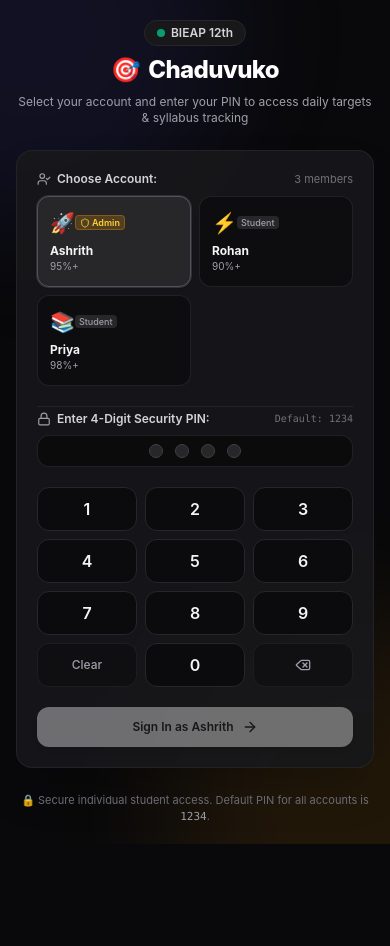
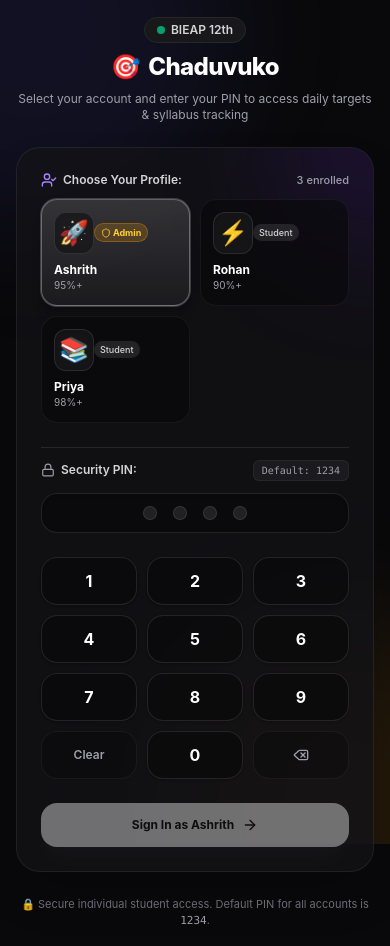
Before and after one commit to ashrith1/chaduvuko, a React (Vite) app in the folder client/: page / in a window 390 px wide. Before the commit the page ends 844 px from the top, so only its background shows below. Built offline with nearby package versions, Linux system fonts and the light colour scheme; no server answers.

Commit message:
feat(ui): modern dark glassmorphism, mobile bottom nav, glowing subject cards (client/src/components/LoginPage.tsx)

```diff
--- a/client/src/components/LoginPage.tsx
+++ b/client/src/components/LoginPage.tsx
@@ -112,17 +112,19 @@ export const LoginPage: React.FC<LoginPageProps> = ({
         </div>
 
         {/* Login Card */}
-        <div className="bg-zinc-900/90 border border-zinc-800/80 rounded-2xl p-5 sm:p-6 shadow-2xl backdrop-blur-md space-y-5">
+        <div className="glass-panel border border-white/10 rounded-3xl p-6 sm:p-7 shadow-2xl space-y-6 relative overflow-hidden">
+          <div className="absolute -top-24 -right-24 w-48 h-48 bg-violet-600/15 rounded-full blur-3xl pointer-events-none" />
+
           {/* Account Selection */}
-          <div className="space-y-2">
+          <div className="space-y-2.5 relative z-10">
             <div className="flex items-center justify-between">
               <label className="text-xs font-semibold text-zinc-300 flex items-center gap-1.5">
-                <UserCheck className="w-3.5 h-3.5 text-zinc-400" /> Choose Account:
+                <UserCheck className="w-4 h-4 text-violet-400" /> Choose Your Profile:
               </label>
-              <span className="text-[11px] text-zinc-500">{users.length} members</span>
+              <span className="text-[11px] text-zinc-400 font-medium">{users.length} enrolled</span>
             </div>
 
-            <div className="grid grid-cols-2 sm:grid-cols-3 gap-2">
+            <div className="grid grid-cols-2 sm:grid-cols-3 gap-2.5">
               {users.map((u) => {
                 const isSelected = selectedUser?.id === u.id;
                 const isAdmin = u.role === 'admin' || u.id === 'u-1';
@@ -135,26 +137,26 @@ export const LoginPage: React.FC<LoginPageProps> = ({
                       setPin('');
                       setError(null);
                     }}
-                    className={`p-3 rounded-xl border text-left transition flex flex-col justify-between gap-1.5 relative ${
+                    className={`p-3 rounded-2xl border text-left transition-all duration-200 active-press flex flex-col justify-between gap-2 relative ${
                       isSelected
-                        ? 'bg-zinc-800 border-zinc-600 shadow-sm ring-1 ring-zinc-500/30'
-                        : 'bg-zinc-950/60 border-zinc-800/80 hover:bg-zinc-850/60'
+                        ? 'bg-gradient-to-b from-white/15 to-white/5 border-white/30 shadow-lg ring-1 ring-white/20'
+                        : 'bg-zinc-950/60 border-white/5 hover:bg-zinc-800/40 hover:border-white/10'
                     }`}
                   >
                     <div className="flex items-center justify-between">
-                      <span className="text-xl">{u.avatar}</span>
+                      <span className="text-2xl p-1 rounded-xl bg-zinc-900/80 border border-white/10 shadow-inner">{u.avatar}</span>
                       {isAdmin ? (
-                        <span className="text-[9px] bg-amber-500/20 text-amber-300 border border-amber-500/30 px-1 py-0.2 rounded font-semibold flex items-center gap-0.5">
+                        <span className="text-[9px] bg-amber-500/20 text-amber-300 border border-amber-500/30 px-1.5 py-0.5 rounded-full font-bold flex items-center gap-0.5">
                           <Shield className="w-2.5 h-2.5" /> Admin
                         </span>
                       ) : (
-                        <span className="text-[9px] bg-zinc-800 text-zinc-400 px-1 py-0.2 rounded font-medium">
+                        <span className="text-[9px] bg-white/10 text-zinc-300 px-1.5 py-0.5 rounded-full font-medium">
                           Student
                         </span>
                       )}
                     </div>
                     <div>
-                      <p className="text-xs font-bold text-zinc-100 truncate">{u.name}</p>
+                      <p className="text-xs font-bold text-white truncate">{u.name}</p>
                       <p className="text-[10px] text-zinc-400 truncate">{u.targetScore || '95%+'}</p>
                     </div>
                   </button>
@@ -164,25 +166,25 @@ export const LoginPage: React.FC<LoginPageProps> = ({
           </div>
 
           {/* PIN Input Dots */}
-          <div className="space-y-2 pt-1 border-t border-zinc-800/80">
+          <div className="space-y-3 pt-3 border-t border-white/10 relative z-10">
             <div className="flex items-center justify-between">
               <label className="text-xs font-semibold text-zinc-300 flex items-center gap-1.5">
-                <Lock className="w-3.5 h-3.5 text-zinc-400" /> Enter 4-Digit Security PIN:
+                <Lock className="w-3.5 h-3.5 text-zinc-400" /> Security PIN:
               </label>
-              <span className="text-[10px] text-zinc-500 font-mono">Default: 1234</span>
+              <span className="text-[10px] text-zinc-400 font-mono bg-white/5 px-2 py-0.5 rounded-md border border-white/5">Default: 1234</span>
             </div>
 
-            {/* Visual PIN Dots */}
-            <div className="flex items-center justify-center gap-3 py-2 bg-zinc-950/80 border border-zinc-800/80 rounded-xl">
+            {/* Glowing PIN Dots */}
+            <div className="flex items-center justify-center gap-4 py-3 bg-zinc-950/70 border border-white/10 rounded-2xl shadow-inner">
               {[0, 1, 2, 3].map((idx) => {
                 const isFilled = pin.length > idx;
                 return (
                   <div
                     key={idx}
-                    className={`w-3.5 h-3.5 rounded-full transition-all duration-200 ${
+                    className={`w-3.5 h-3.5 rounded-full transition-all duration-300 ${
                       isFilled
-                        ? 'bg-zinc-100 scale-110 shadow-sm'
-                        : 'bg-zinc-800 border border-zinc-700'
+                        ? 'bg-gradient-to-r from-violet-400 to-indigo-400 scale-125 shadow-[0_0_12px_rgba(168,85,247,0.8)]'
+                        : 'bg-zinc-800/80 border border-white/10'
                     }`}
                   />
                 );
@@ -190,7 +192,7 @@ export const LoginPage: React.FC<LoginPageProps> = ({
             </div>
 
             {error && (
-              <div className="p-2.5 rounded-lg bg-red-950/40 border border-red-900/60 text-red-300 text-xs flex items-center gap-2 animate-shake">
+              <div className="p-2.5 rounded-xl bg-rose-950/40 border border-rose-500/30 text-rose-300 text-xs flex items-center gap-2 animate-shake">
                 <AlertCircle className="w-4 h-4 shrink-0" />
                 <span>{error}</span>
               </div>
@@ -198,13 +200,13 @@ export const LoginPage: React.FC<LoginPageProps> = ({
           </div>
 
           {/* Numeric Keypad */}
-          <div className="grid grid-cols-3 gap-2">
+          <div className="grid grid-cols-3 gap-2.5 relative z-10">
             {['1', '2', '3', '4', '5', '6', '7', '8', '9'].map((digit) => (
               <button
                 key={digit}
                 type="button"
                 onClick={() => handleKeyClick(digit)}
-                className="h-11 rounded-xl bg-zinc-950/80 hover:bg-zinc-800 border border-zinc-800 hover:border-zinc-700 text-base font-semibold text-zinc-100 active:scale-95 transition flex items-center justify-center"
+                className="h-12 rounded-2xl bg-zinc-950/60 hover:bg-white/10 border border-white/10 hover:border-white/20 text-base font-bold text-white active-press transition flex items-center justify-center shadow-sm"
               >
                 {digit}
               </button>
@@ -213,7 +215,7 @@ export const LoginPage: React.FC<LoginPageProps> = ({
             <button
               type="button"
               onClick={handleClear}
-              className="h-11 rounded-xl bg-zinc-950/40 hover:bg-zinc-800/50 border border-zinc-800/60 text-xs font-medium text-zinc-400 hover:text-zinc-200 active:scale-95 transition flex items-center justify-center"
+              className="h-12 rounded-2xl bg-zinc-950/30 hover:bg-white/5 border border-white/5 text-xs font-semibold text-zinc-400 hover:text-white active-press transition flex items-center justify-center"
             >
               Clear
             </button>
@@ -221,7 +223,7 @@ export const LoginPage: React.FC<LoginPageProps> = ({
             <button
               type="button"
               onClick={() => handleKeyClick('0')}
-              className="h-11 rounded-xl bg-zinc-950/80 hover:bg-zinc-800 border border-zinc-800 hover:border-zinc-700 text-base font-semibold text-zinc-100 active:scale-95 transition flex items-center justify-center"
+              className="h-12 rounded-2xl bg-zinc-950/60 hover:bg-white/10 border border-white/10 hover:border-white/20 text-base font-bold text-white active-press transition flex items-center justify-center shadow-sm"
             >
               0
             </button>
@@ -229,7 +231,7 @@ export const LoginPage: React.FC<LoginPageProps> = ({
             <button
               type="button"
               onClick={handleBackspace}
-              className="h-11 rounded-xl bg-zinc-950/40 hover:bg-zinc-800/50 border border-zinc-800/60 text-zinc-400 hover:text-zinc-200 active:scale-95 transition flex items-center justify-center"
+              className="h-12 rounded-2xl bg-zinc-950/30 hover:bg-white/5 border border-white/5 text-zinc-400 hover:text-white active-press transition flex items-center justify-center"
               title="Backspace"
             >
               <Delete className="w-4 h-4" />
@@ -241,10 +243,10 @@ export const LoginPage: React.FC<LoginPageProps> = ({
             type="button"
             disabled={pin.length < 4 || loading}
             onClick={() => handleSubmit()}
-            className="w-full py-3 px-4 rounded-xl font-semibold text-xs sm:text-sm bg-zinc-100 text-zinc-900 hover:bg-white disabled:opacity-40 disabled:cursor-not-allowed shadow-md transition active:scale-[0.99] flex items-center justify-center gap-2"
+            className="w-full py-3.5 px-4 rounded-2xl font-bold text-xs sm:text-sm bg-white text-zinc-950 hover:bg-zinc-100 disabled:opacity-40 disabled:cursor-not-allowed shadow-xl shadow-white/5 transition active-press flex items-center justify-center gap-2 relative z-10"
           >
             {loading ? (
-              <div className="w-4 h-4 border-2 border-zinc-900 border-t-transparent rounded-full animate-spin" />
+              <div className="w-4 h-4 border-2 border-zinc-950 border-t-transparent rounded-full animate-spin" />
             ) : (
               <>
                 <span>Sign In as {selectedUser?.name || 'Student'}</span>
```
